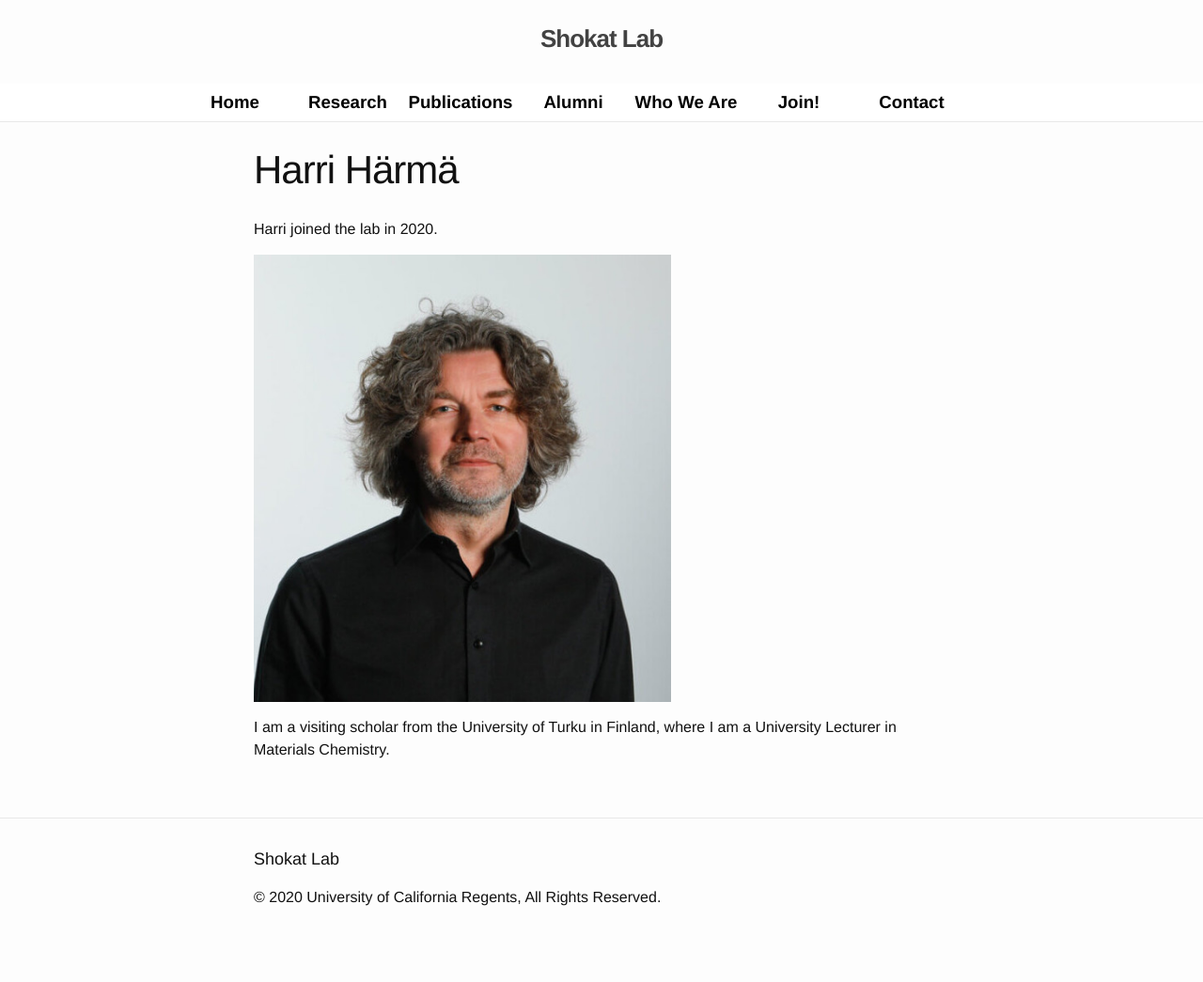
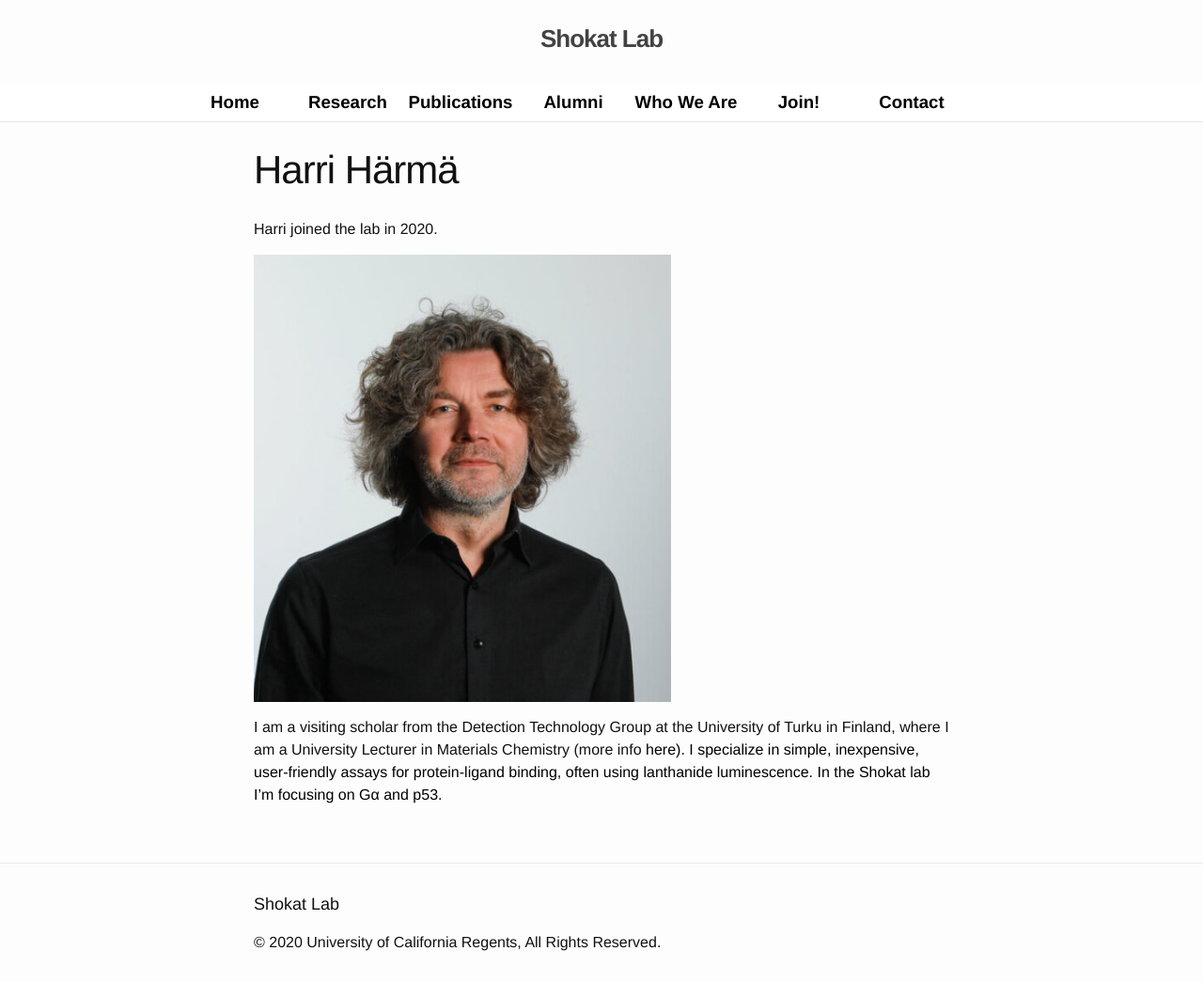
Before and after one commit to UCSF-CMP/shokat-lab, a Jekyll site: the page built from lab/harma.md, in a window 1280 px wide, cut to the strip 54-1099 px from the top of the page. Shown: the whole strip at 94% size. Built offline with Jekyll 4.4.1, drawn with Linux system fonts in a browser that asks for light colours; nearby versions of some CDN libraries; before the commit the page ends 1051 px from its top, so only the background shows below that.

Commit message:
updated harri language

```diff
--- a/lab/harma.md
+++ b/lab/harma.md
@@ -9,4 +9,4 @@ Harri joined the lab in 2020.
 
 
 
-I am a visiting scholar from the University of Turku in Finland, where I am a University Lecturer in Materials Chemistry.
+I am a visiting scholar from the Detection Technology Group at the University of Turku in Finland, where I am a University Lecturer in Materials Chemistry (more info <a href="https://sites.utu.fi/reagentanalytics/people/">here<a>). I specialize in simple, inexpensive, user-friendly assays for protein-ligand binding, often using lanthanide luminescence. In the Shokat lab I'm focusing on G&alpha; and p53.
```
